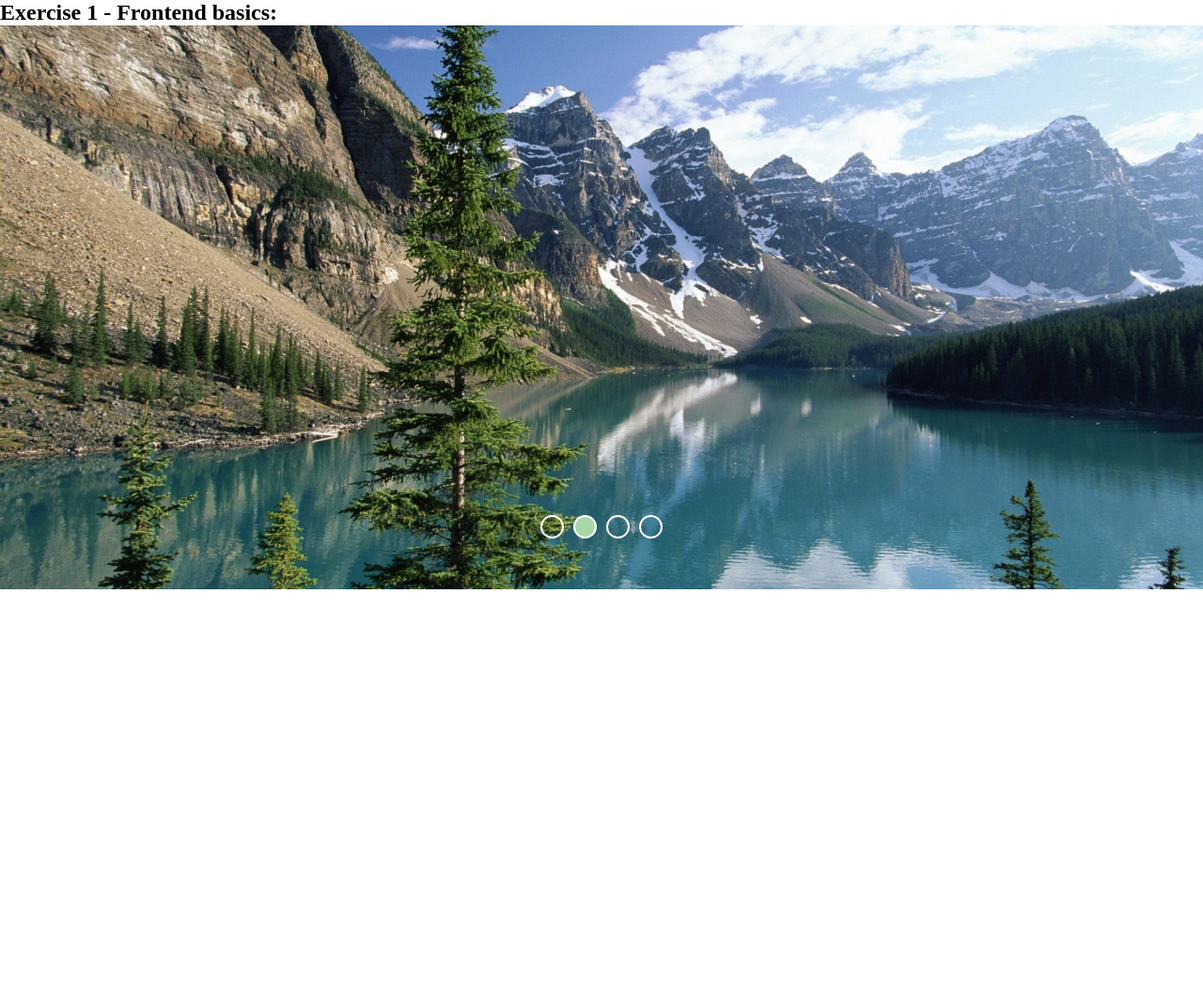
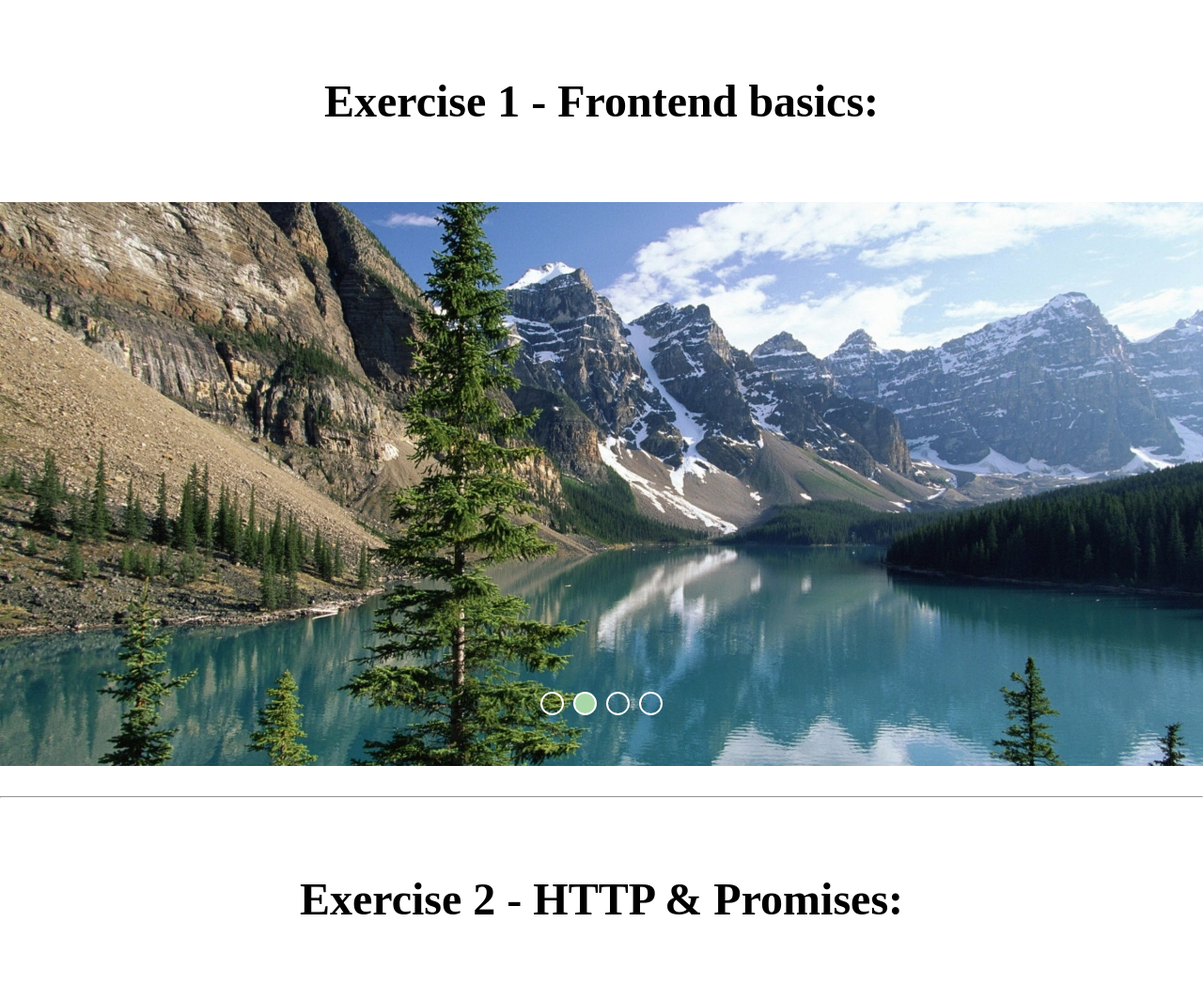
Before and after one commit to EzequiasCalvo/whisbi-challenge, a website: page index.html in a window 1280 px wide. Shown: the whole page at 94% size. Before the commit the page ends 800 px from the top, so only its background shows below. Drawn offline with Linux system fonts and the light colour scheme.

Commit message:
prettierignore because of hr bug and some styling to text

```diff
--- a/index.css
+++ b/index.css
@@ -56,3 +56,13 @@ img {
   background-color: rgba(168, 216, 168, 1);
   transition: background-color 0.8s;
 }
+
+hr {
+  margin-top: 2rem;
+}
+
+.title {
+  padding: 5rem;
+  font-size: 3rem;
+  text-align: center;
+}
--- a/index.html
+++ b/index.html
@@ -9,7 +9,7 @@
   </head>
   <body>
     <section>
-      <h1 id="title">Exercise 1 - Frontend basics:</h1>
+      <h1 class="title">Exercise 1 - Frontend basics:</h1>
       <div id="slider-container">
         <div id="slider">
           <img src="" alt="landscape" id="img1" />
@@ -18,6 +18,10 @@
         <div id="indicators"></div>
       </div>
     </section>
+    <hr>
+    <section>
+        <h1  class="title">Exercise 2 - HTTP & Promises:</h1>
+    </section>
     <script src="main.js"></script>
   </body>
 </html>
```
Also changed, not shown: 1 other file.
